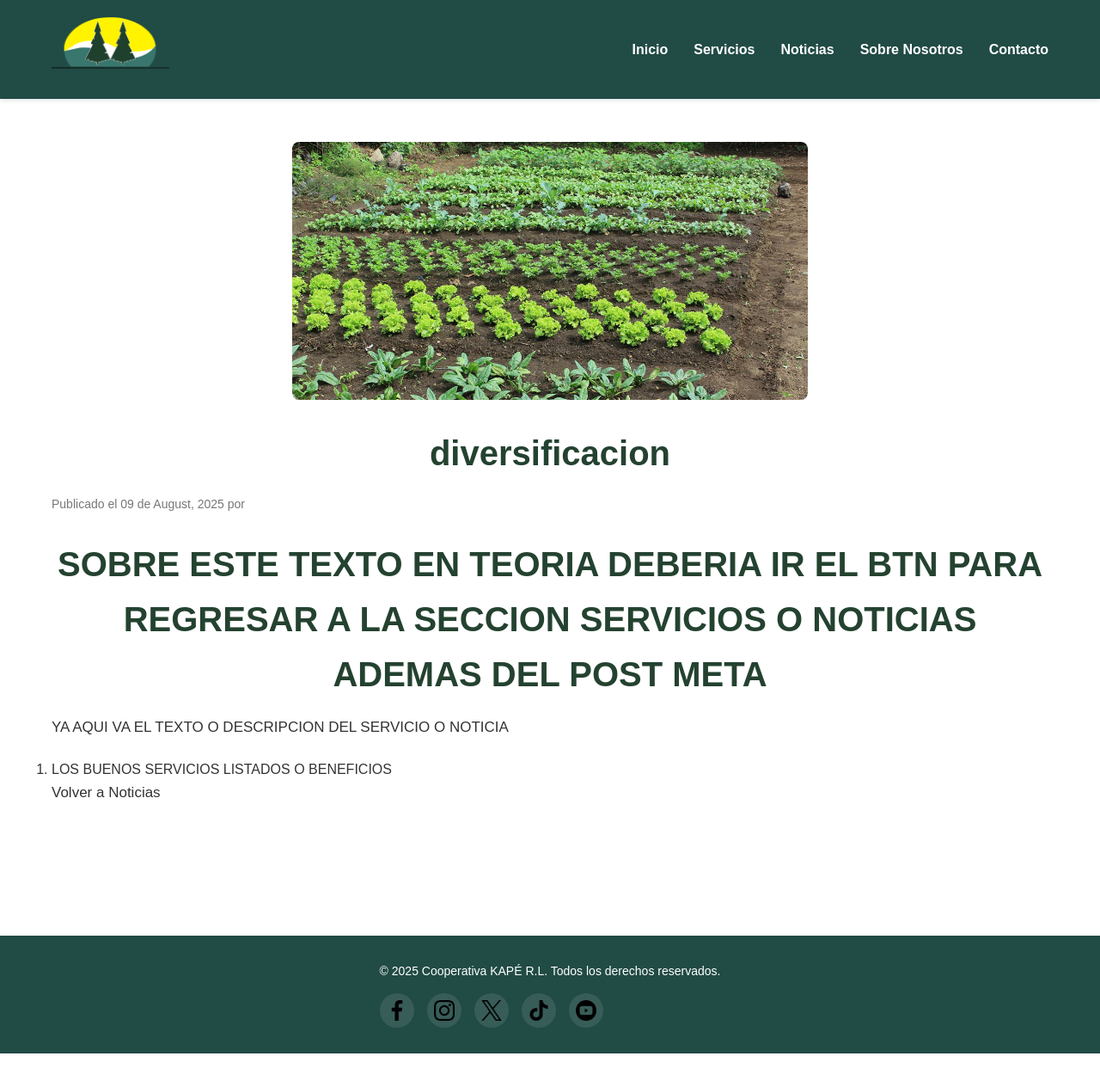
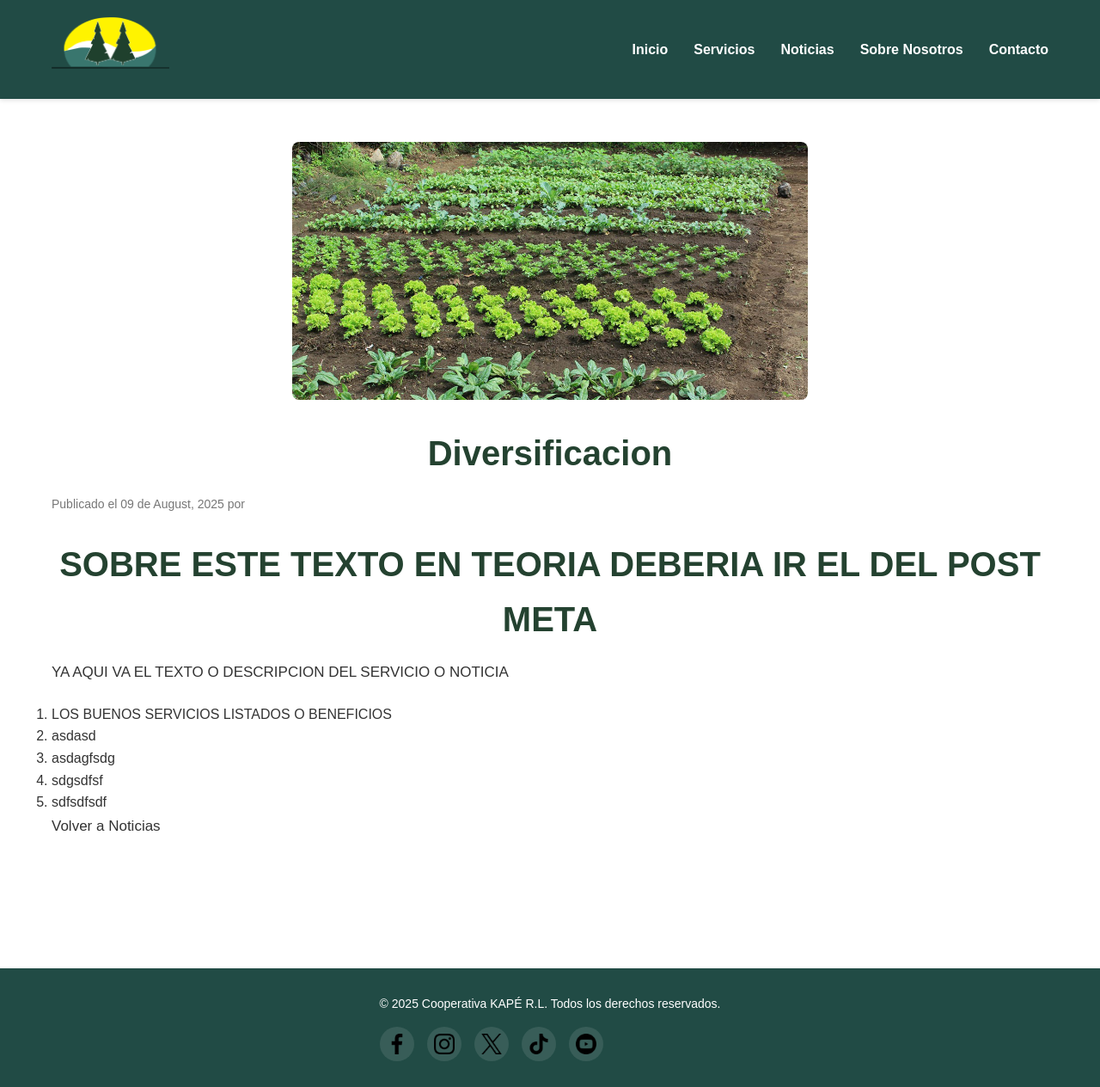
Before and after one commit to noeljc7/Kaperl.github.io, a Jekyll site: the page built from _servicios/diversificacion.md, in a window 1280 px wide. Shown: the whole page at 86% size. Built offline with Jekyll 4.4.1, drawn with Linux system fonts in a browser that asks for light colours; before the commit the page ends 1225 px from its top, so only the background shows below that.

Commit message:
Update Servicios “diversificacion”

```diff
--- a/_servicios/diversificacion.md
+++ b/_servicios/diversificacion.md
@@ -1,13 +1,17 @@
 ---
 layout: single-post
-title: diversificacion
-main_title: diversificacion prueba 1
-permalink: /servicios/pilones/
+title: Diversificacion
+main_title: Prueba de titulo duplicado
+permalink: /servicios/diversificacion/
 image: /assets/images/s5.1diversificacion.jpeg
 excerpt: esto es lo que muestra en la pagina servicios que es el resumen del servicio
 ---
-# SOBRE ESTE TEXTO EN TEORIA DEBERIA IR EL BTN PARA REGRESAR A LA SECCION SERVICIOS O NOTICIAS ADEMAS DEL POST META
+# SOBRE ESTE TEXTO EN TEORIA DEBERIA IR EL  DEL POST META
 
 YA AQUI VA EL TEXTO O DESCRIPCION DEL SERVICIO O NOTICIA
 
 1. LOS BUENOS SERVICIOS LISTADOS O BENEFICIOS
+2. asdasd
+3. asdagfsdg
+4. sdgsdfsf
+5. sdfsdfsdf
```
